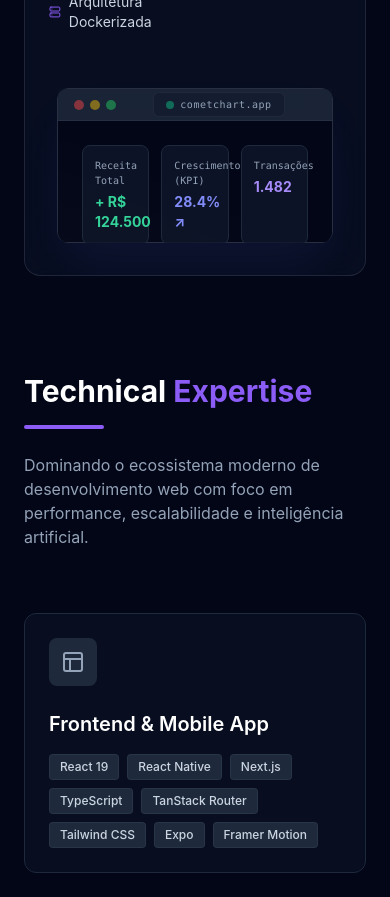
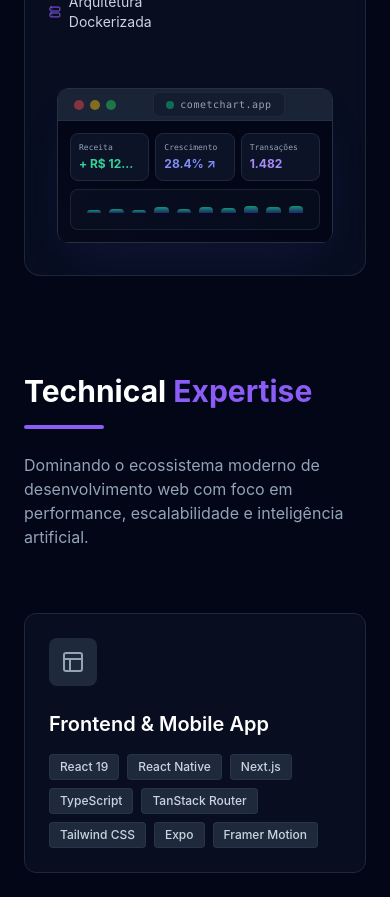
Before and after one commit to Cawlino/portfolio-2025, a React (Vite) app: page / in a window 390 px wide. Shown: the part 5060-5957 px from the top of the page. Built offline with nearby package versions, Linux system fonts and the light colour scheme.

Commit message:
feat: improve mobile responsiveness for dashboard and mockups

```diff
--- a/package.json
+++ b/package.json
@@ -5,7 +5,7 @@
   "type": "module",
   "homepage": "https://Cawlino.github.io/portfolio-2025",
   "scripts": {
-    "dev": "vite",
+    "dev": "vite --host",
     "build": "tsc -b && vite build",
     "lint": "eslint .",
     "preview": "vite preview",
--- a/src/components/Projects.tsx
+++ b/src/components/Projects.tsx
@@ -441,20 +441,20 @@ const Projects = () => {
                                         </div>
                                     </div>
 
-                                    <div className="flex-1 bg-slate-950 p-6 flex flex-col justify-between overflow-hidden relative">
+                                    <div className="flex-1 bg-slate-950 p-3 sm:p-6 flex flex-col justify-between overflow-hidden relative">
                                         {/* Decorative dashboard visual elements */}
-                                        <div className="grid grid-cols-3 gap-3 mb-4 z-10">
-                                            <div className="p-3 bg-slate-900/80 rounded-lg border border-slate-800">
-                                                <div className="text-[10px] text-slate-400 font-mono">Receita Total</div>
-                                                <div className="text-sm font-bold text-emerald-400 mt-1">+ R$ 124.500</div>
+                                        <div className="grid grid-cols-3 gap-1.5 sm:gap-3 mb-2 sm:mb-4 z-10">
+                                            <div className="p-2 sm:p-3 bg-slate-900/80 rounded-lg border border-slate-800">
+                                                <div className="text-[8px] sm:text-[10px] text-slate-400 font-mono truncate">Receita</div>
+                                                <div className="text-xs sm:text-sm font-bold text-emerald-400 mt-0.5 sm:mt-1 truncate">+ R$ 124.5k</div>
                                             </div>
-                                            <div className="p-3 bg-slate-900/80 rounded-lg border border-slate-800">
-                                                <div className="text-[10px] text-slate-400 font-mono">Crescimento (KPI)</div>
-                                                <div className="text-sm font-bold text-indigo-400 mt-1">28.4% ↗</div>
+                                            <div className="p-2 sm:p-3 bg-slate-900/80 rounded-lg border border-slate-800">
+                                                <div className="text-[8px] sm:text-[10px] text-slate-400 font-mono truncate">Crescimento</div>
+                                                <div className="text-xs sm:text-sm font-bold text-indigo-400 mt-0.5 sm:mt-1 truncate">28.4% ↗</div>
                                             </div>
-                                            <div className="p-3 bg-slate-900/80 rounded-lg border border-slate-800">
-                                                <div className="text-[10px] text-slate-400 font-mono">Transações</div>
-                                                <div className="text-sm font-bold text-violet-400 mt-1">1.482</div>
+                                            <div className="p-2 sm:p-3 bg-slate-900/80 rounded-lg border border-slate-800">
+                                                <div className="text-[8px] sm:text-[10px] text-slate-400 font-mono truncate">Transações</div>
+                                                <div className="text-xs sm:text-sm font-bold text-violet-400 mt-0.5 sm:mt-1 truncate">1.482</div>
                                             </div>
                                         </div>
 
```
